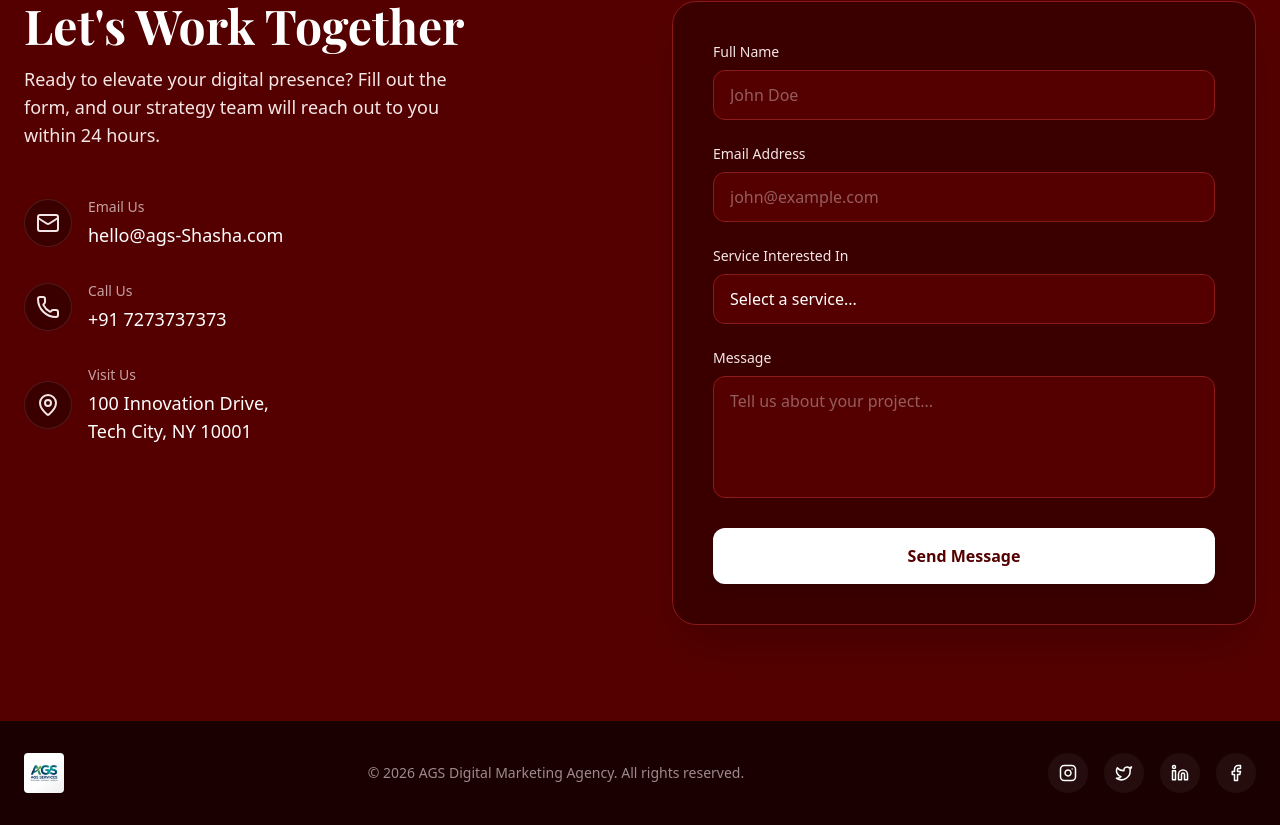
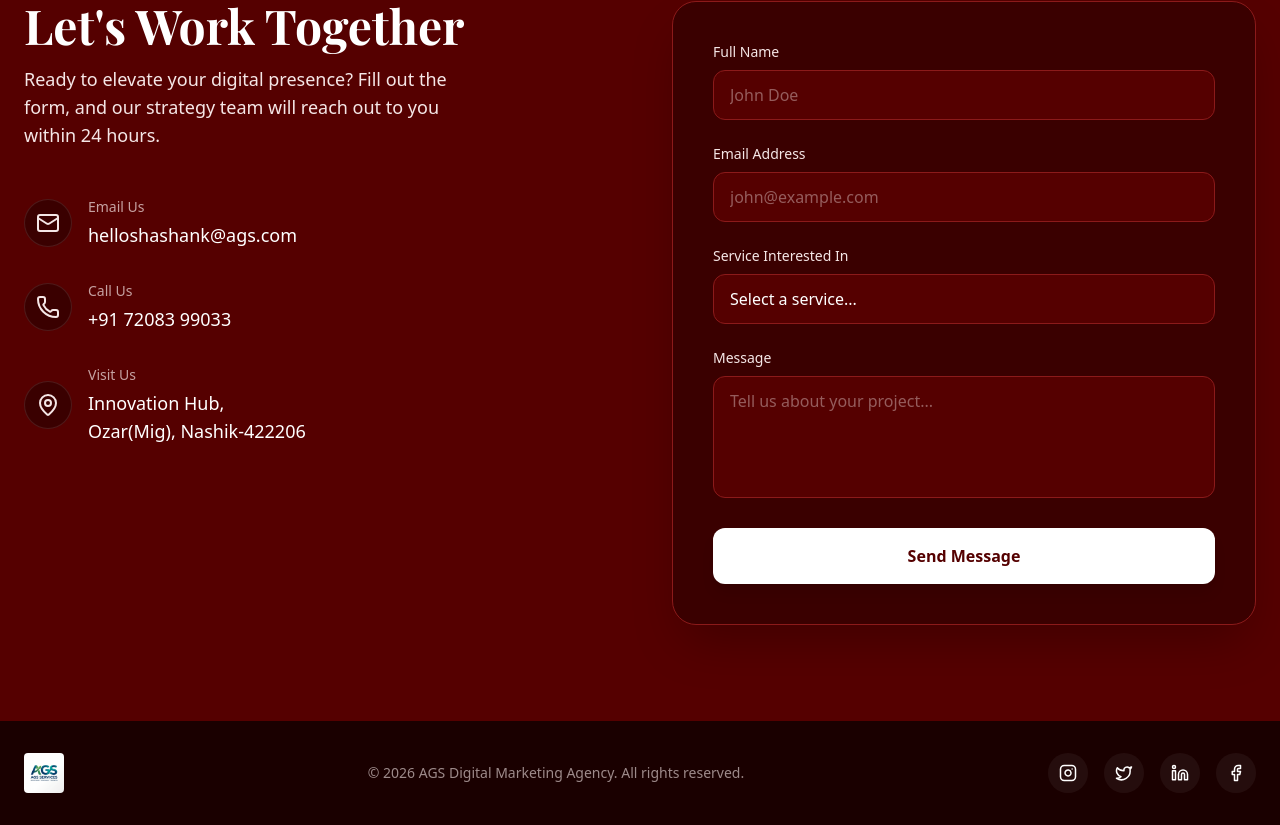
Before and after one commit to Nucl3arAt0m/ags-website, a Next.js app: page / in a window 1280 px wide. Shown: the part 2618-3443 px from the top of the page. Built offline with nearby package versions, Linux system fonts and the light colour scheme; a web font is replaced by a local one.

Commit message:
Update Contact.tsx

```diff
--- a/src/components/Contact.tsx
+++ b/src/components/Contact.tsx
@@ -22,7 +22,7 @@ export default function Contact() {
               </div>
               <div>
                 <p className="font-sans text-sm text-soft-blush/70 mb-1">Email Us</p>
-                <p className="font-sans font-medium text-lg">hello@ags-Shasha.com</p>
+                <p className="font-sans font-medium text-lg">helloshashank@ags.com</p>
               </div>
             </div>
             <div className="flex items-center gap-4">
@@ -31,7 +31,7 @@ export default function Contact() {
               </div>
               <div>
                 <p className="font-sans text-sm text-soft-blush/70 mb-1">Call Us</p>
-                <p className="font-sans font-medium text-lg">+91 7273737373</p>
+                <p className="font-sans font-medium text-lg">+91 72083 99033</p>
               </div>
             </div>
             <div className="flex items-center gap-4">
@@ -40,7 +40,7 @@ export default function Contact() {
               </div>
               <div>
                 <p className="font-sans text-sm text-soft-blush/70 mb-1">Visit Us</p>
-                <p className="font-sans font-medium text-lg">100 Innovation Drive,<br/>Tech City, NY 10001</p>
+                <p className="font-sans font-medium text-lg">Innovation Hub,<br/>Ozar(Mig), Nashik-422206</p>
               </div>
             </div>
           </div>
```
